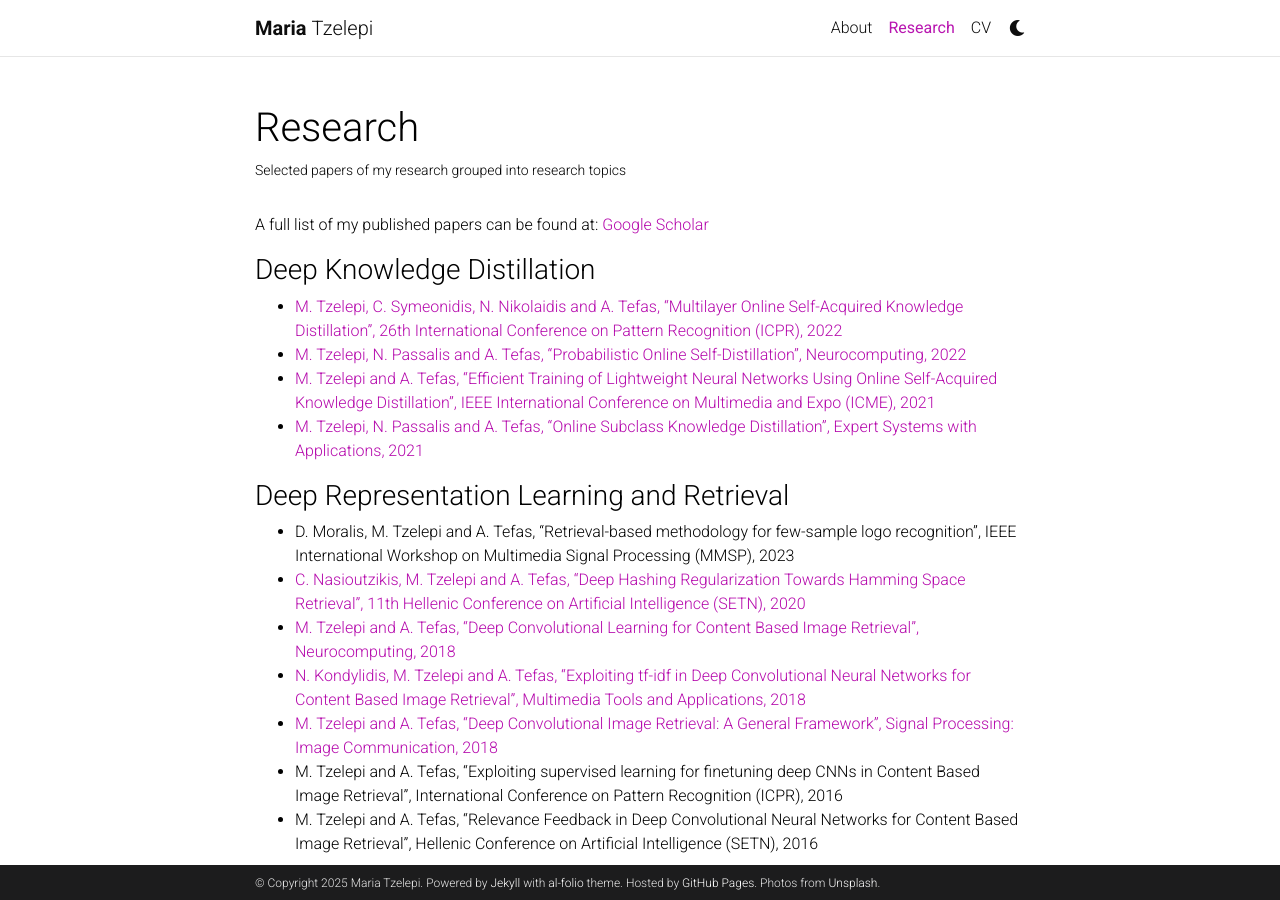
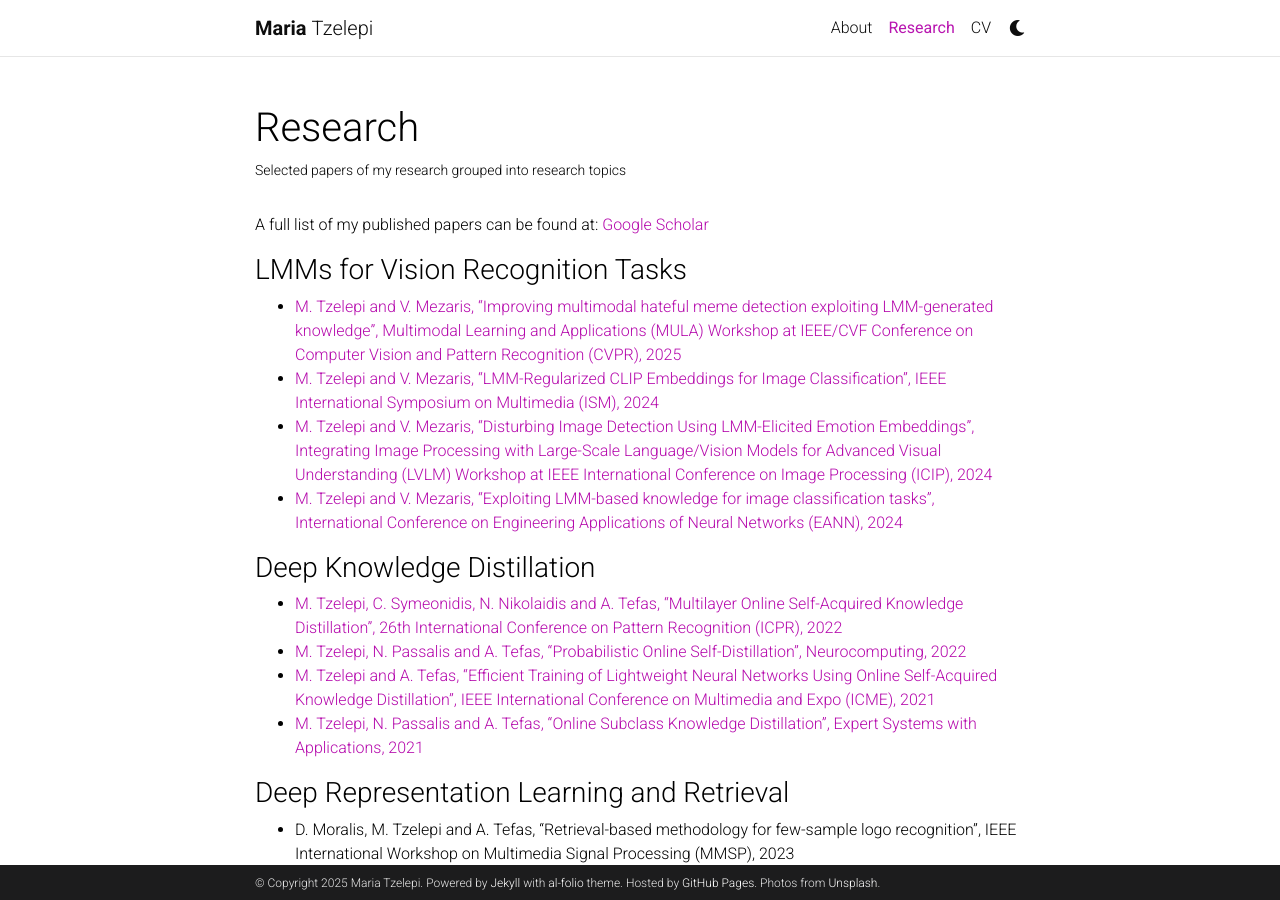
Before and after one commit to mtzelepi/mtzelepi.github.io, a Jekyll site: the page built from _pages/research.md, in a window 1280 px wide and 900 px high. Built offline with Jekyll 4.4.1, drawn with Linux system fonts in a browser that asks for light colours; comment, search, counter and statistics services are not loaded; a style sheet for code colours, icons or effects is not loaded; some of the changed text lies outside the part shown.

Commit message:
Update research.md

```diff
--- a/_pages/research.md
+++ b/_pages/research.md
@@ -7,6 +7,13 @@ nav: true
 ---
 
 A full list of my published papers can be found at: [Google Scholar](https://scholar.google.gr/citations?user=ZMOW1K0AAAAJ&hl)
+### LMMs for Vision Recognition Tasks
+- <a href="https://arxiv.org/pdf/2504.09914">M. Tzelepi and V. Mezaris, “Improving multimodal hateful meme detection exploiting LMM-generated knowledge”, Multimodal Learning and Applications (MULA) Workshop at IEEE/CVF Conference on Computer Vision and Pattern Recognition (CVPR), 2025</a>
+- <a href="https://arxiv.org/pdf/2412.11663">M. Tzelepi and V. Mezaris, “LMM-Regularized CLIP Embeddings for Image Classification”, IEEE International Symposium on Multimedia (ISM), 2024</a>
+- <a href="https://arxiv.org/pdf/2406.12668?">M. Tzelepi and V. Mezaris,  “Disturbing Image Detection Using LMM-Elicited Emotion Embeddings”, Integrating Image Processing with Large-Scale Language/Vision Models for Advanced Visual Understanding (LVLM) Workshop at IEEE International Conference on Image Processing (ICIP), 2024</a>
+- <a href="https://arxiv.org/pdf/2406.03071">M. Tzelepi and V. Mezaris,  “Exploiting LMM-based knowledge for image classification tasks”, International Conference on Engineering Applications of Neural Networks (EANN), 2024</a>
+
+
 ### Deep Knowledge Distillation
 - <a href="https://cidl.csd.auth.gr/resources/conference_pdfs//Multilayer-Online-Self-Acquired-Knowledge-Distillation-ICPR-2022.pdf">M. Tzelepi, C. Symeonidis, N. Nikolaidis and A. Tefas, "Multilayer Online Self-Acquired Knowledge Distillation", 26th International Conference on Pattern Recognition (ICPR), 2022</a>
 - <a href="https://cidl.csd.auth.gr/resources/journal_pdfs//Probabilistic%20Online%20Self%20Distillation.pdf">M. Tzelepi, N. Passalis and A. Tefas, "Probabilistic Online Self-Distillation", Neurocomputing, 2022</a>
@@ -41,8 +48,8 @@ A full list of my published papers can be found at: [Google Scholar](https://sch
 
 
 ### Timeseries Analysis and Forecasting
+- O. Stentoumi, P. Nousi, M. Tzelepi and A. Tefas, “AnIO: Anchored Input-Output Learning for Time-series Forecasting”, Neural Computing and Applications, 2024
 - M. Tzelepi, P. Nousi and A. Tefas, “Improving Electric Load Demand Forecasting with Anchor-based Forecasting Method”, IEEE International Conference on Acoustics, Speech and Signal Processing (ICASSP), 2023
 - A. Andronikos, M. Tzelepi and A. Tefas, “Residual Error Learning for Electricity Demand Forecasting”, International Conference on Engineering Applications of Neural Networks (EANN), 2023
 - M. Tzelepi, A. Sapountzaki, N. Maragkos and A. Tefas," Online Self-Distillation for Electric Load Demand Forecasting on Greek Energy Market", PAnhellenic Conference on Electronics and Telecommunications (PACET), 2022
-- M. Tzelepi and A. Tefas, "Forecasting day-ahead electric load demand on Greek Energy Market", 13th IEEE International Conference on Information, Intelligence, Systems and Applications (IISA), 2022
 - <a href="https://cidl.csd.auth.gr/resources/conference_pdfs//Electric%20load%20demand%20forecasting%20on%20Greek%20Energy%20Market%20using%20lightweight%20neural%20networks.pdf">N. Maragkos, M. Tzelepi, N. Passalis, A. Adamakos and A. Tefas, "Electric load demand forecasting on Greek Energy Market using lightweight neural networks", IEEE Image, Video, and Multidimensional Signal Processing Workshop (IVMSP), 2022</a>
```
